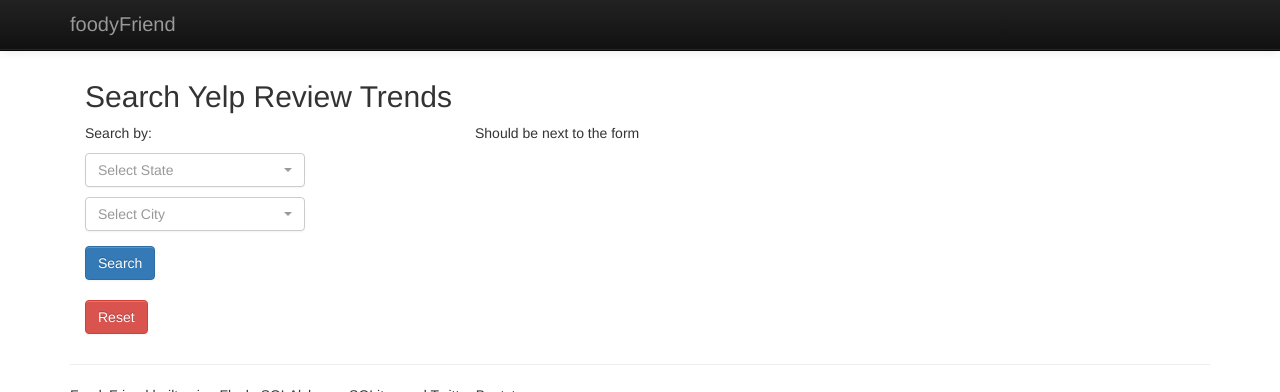
After one commit to mike-a-yen/foodyfriend, a Flask app: page /trends in a window 1280 px wide. The commit adds this page. Shown: the top 392 px of the page. Run offline with Flask 2, Linux system fonts and the light colour scheme; data that the repository does not hold is empty; some libraries are stand-ins or nearby versions.

Commit message:
trending page

```diff
--- a/app/__init__.py
+++ b/app/__init__.py
@@ -13,4 +13,4 @@
 app.config['SECRET_KEY'] = 'secret'
 db = SQLAlchemy(app)
 
-from app import utils, user_views
+from app import utils, user_views, business_views
--- a/app/business_views.py
+++ b/app/business_views.py
@@ -1,7 +1,29 @@
 from app import app, db, login_manager
+from app.utils import get_states, get_cities, validate_city, validate_state
 import flask
 from datetime import datetime
-from .models import User, Review, Business
+from .models import User, Review, Business, Category
 
-@app.route('trends/')
+@app.route('/trends',methods=['GET','POST'])
 def trends():
+    current_state = None
+    current_city = None
+    if flask.request.method == 'POST':
+        current_state = flask.request.form.get('state')
+        current_city = flask.request.form.get('city')
+
+    states = get_states(city=current_city)
+    cities = get_cities(state=current_state)
+
+    if current_city and not validate_city(current_city):
+        flask.flash('Not a valid city','error')
+        return flask.redirect('trends')
+    if current_state and not validate_state(current_state):
+        flask.flash('Not a valid state','error')
+        return flask.redirect('trends')
+
+    return flask.render_template('trends.html',
+                                 current_state=current_state,
+                                 current_city=current_city,
+                                 states=states,
+                                 cities=cities)
--- a/app/templates/layout.html
+++ b/app/templates/layout.html
@@ -13,6 +13,16 @@
 <script src="/static/jquery.js"></script>
 <script src="/static/bootstrap.js"></script>
 
+<!-- Bootstrap-select -->
+<link href="http://netdna.bootstrapcdn.com/twitter-bootstrap/2.3.1/css/bootstrap-combined.min.css"
+      rel="stylesheet">
+<link rel="stylesheet" type="text/css" media="screen"
+      href="https://cdnjs.cloudflare.com/ajax/libs/bootstrap-select/1.9.3/css/bootstrap-select.min.css">
+<script src="http://ajax.googleapis.com/ajax/libs/jquery/1.9.1/jquery.min.js"></script>
+<script src="http://netdna.bootstrapcdn.com/twitter-bootstrap/2.3.1/js/bootstrap.min.js"></script>
+<script src="https://cdnjs.cloudflare.com/ajax/libs/bootstrap-select/1.9.3/js/bootstrap-select.min.js"></script>
+
+
 <div class="navbar navbar-inverse navbar-fixed-top">
   <div class="navbar-inner">
     <div class="container">
@@ -27,7 +37,7 @@
       <div class="nav-collapse collapse">
 	<ul class="nav">
 	  <li class="active"><a href="/">Home</a></li>
-	  <li><a href="/recipes">Your Recipes</a></li>
+	  <li><a href="/trends">Trends</a></li>
 	  <li><a href="/users">User Table</a></li>
 	  {% if user.is_authenticated %}
 	      <li><a href="/profile">Profile</a></li>
@@ -44,9 +54,12 @@
 </div>
 
 {%- for category, message in get_flashed_messages(with_categories=true) %}
-<p class="flask {{ category }}-flash">{{
+<div class="container">
+<p class="flask {{ category }}-flash" style="color:red;">{{
   "Error: " if category == 'error' }}{{ message }}</p>
 {%- endfor %}
+</div>
+
 <div id="main" class="container">
   {% block body %}{% endblock %}
   <hr>
--- /dev/null
+++ b/app/templates/trends.html
@@ -0,0 +1,95 @@
+{% extends "layout.html" %}
+{% block body %}
+<div class="container">
+  <h2>Search Yelp Review Trends </h2>
+
+  <div class="row">
+    <div class="col-sm-4">
+      <p>Search by:</p>
+      <form action="" method=post class="form">
+	<div class="form-group">
+	  <div class="control-group">
+	    <div class="controls">
+	      {% if current_state %}
+	      <select class="selectpicker show-tick"
+		      name="state"
+		      title={{ current_state }}
+		      data-live-search="true"
+		      onchange="this.form.submit()"
+		      multiple>
+		{% else %}
+		<select class="selectpicker show-tick"
+			name="state"
+			title="Select State"
+			data-live-search="true"
+			onchange="this.form.submit()"
+			multiple>
+		  {% endif %}
+		  {%- for state in states %}
+		  {% if state == current_state %}
+		  <option value="{{ state }}"
+			  selected="selected">{{ state }}</option>
+		  {% else %}
+		  <option value="{{ state }}">{{ state }}</option>
+		  {% endif %}
+		  {%- endfor %}
+		</select>
+	    </div>
+	  </div>
+
+	  <div class="control-group">
+	    <div class="controls">
+	      {% if current_city %}
+	      <select class="selectpicker show-tick"
+		      name="city"
+		      title={{ current_city }}
+		      data-live-search="true"
+		      multiple>
+		{% else %}
+		<select class="selectpicker show-tick"
+			name="city"
+			title="Select City"
+			data-live-search="true"
+			multiple>
+		  {% endif %}
+		  {%- for city in cities %}
+		  {% if city == current_city %}
+		  <option value="{{ city }}"
+			  selected="selected">{{ city }}</option>
+		  {% else %}
+		  <option value="{{ city }}">{{ city }}</option>
+		  {% endif %}
+		  {%- endfor %}
+		</select>
+	    </div>
+	  </div>
+	</div>
+
+	<div class="control-group">
+	  <div class="controls">
+	    <button type="submit btn" class="btn btn-primary">Search</button>
+	  </div>
+	</div>
+      </form>
+
+      <div class="control-group">
+	<div class="controls">
+	  <button action="/trends"
+		  class="btn btn-danger"
+		  type="submit"
+		  onclick="window.location.href='trends'">Reset</button>
+	</div>
+      </div>
+    </div>
+
+
+    <div class="col-sm-6">
+      Should be next to the form
+      {% if current_state or current_city %}
+	<h3>{{ current_state }}</h3>
+	<h3>{{ current_city }}</h3>
+      {% endif %}
+    </div>
+  </div>
+</div>
+{% endblock %}
--- a/app/utils.py
+++ b/app/utils.py
@@ -1,11 +1,36 @@
 import json
 from . import login_manager
-from .models import User
+from .models import User, Review, Business
+from app import db
 
 def load_json(fname):
     with open(fname,'r') as f:
         return json.load(f)
 
+def remove_None_from_dict(dic):
+    return {k: v for k, v in dic.items() if v != None}
+
+def get_states(**kwargs):
+    kwargs = remove_None_from_dict(kwargs)
+    states = db.session.query(Business.state).filter_by(**kwargs).distinct()
+    states = [state[0] for state in states]
+    return states
+
+def get_cities(**kwargs):
+    kwargs = remove_None_from_dict(kwargs)
+    cities = db.session.query(Business.city).filter_by(**kwargs).distinct()
+    cities = [city[0] for city in cities]
+    return cities
+
+def validate_city(city):
+    cities = get_cities()
+    return city in cities
+
+def validate_state(state):
+    states = get_states()
+    return state in states
+
+
 @login_manager.user_loader
 def user_loader(user_id):
     return User.query.get(user_id)
--- a/requirements.txt
+++ b/requirements.txt
@@ -10,3 +10,4 @@
 flask_sqlalchemy>=2.1
 bcrypt>=3.1.1
 werkzeug>=0.11.10
+networkx>=1.11
```
Also changed, not shown: app/models.py (+56 -3 lines), 4 other files.
